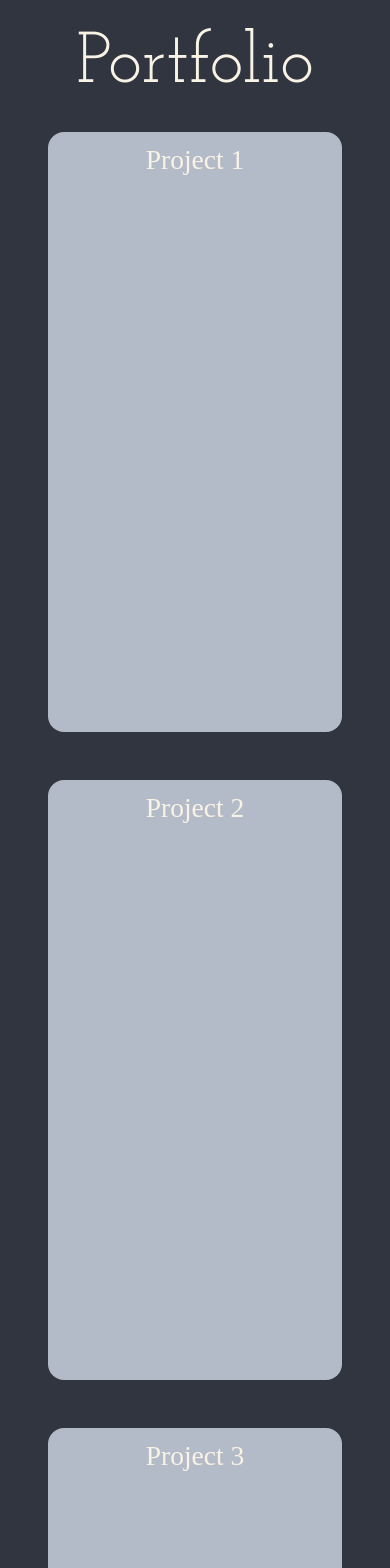
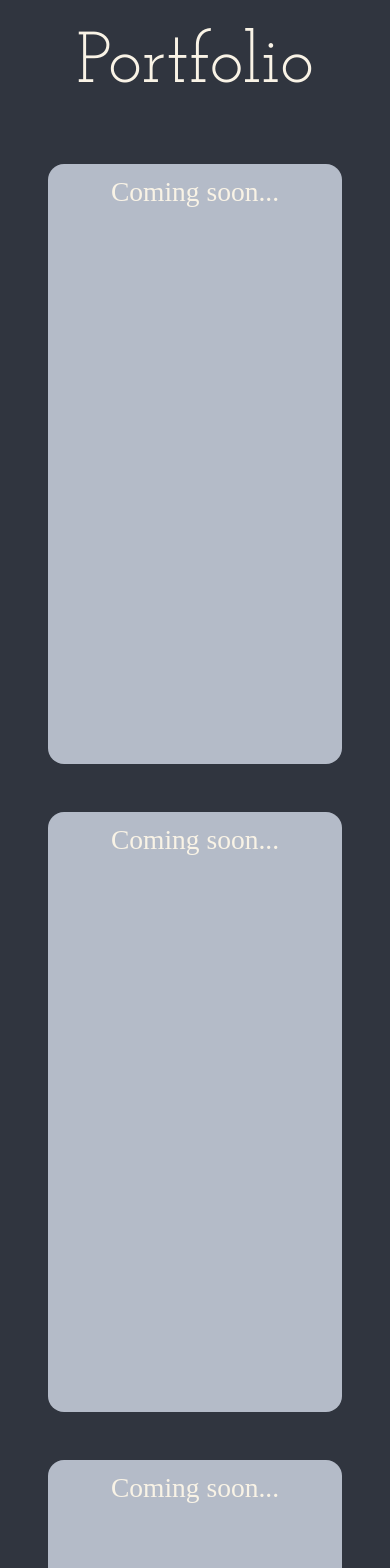
Before and after one commit to Laurasgold/home-page, a SvelteKit app: page / in a window 390 px wide. Shown: the part 3400-4968 px from the top of the page. Built offline with nearby package versions, Linux system fonts and the light colour scheme; a web font is replaced by a local one.

Commit message:
made section padding less crowded and...

```diff
--- a/src/routes/+page.svelte
+++ b/src/routes/+page.svelte
@@ -107,15 +107,15 @@
     <h2 class="portfolio-title">Portfolio</h2>
     <div class="portfolio-container">
       <div class="portfolio-card">
-        <p>Project 1</p>
+        <p>Coming soon...</p>
       </div>
 
       <div class="portfolio-card">
-        <p>Project 2</p>
+        <p>Coming soon...</p>
       </div>
 
       <div class="portfolio-card">
-        <p>Project 3</p>
+        <p>Coming soon...</p>
       </div>
     </div>
   </div>
@@ -361,6 +361,9 @@ Portfolio section
       grid-template-columns: 1fr;
       padding: 2rem;
     }
+    .portfolio-title {
+      padding-bottom: 2rem;
+    }
     .portfolio-card {
       /* height: clamp(14.063rem, 20.613vw + 9.425rem, 26.25rem);
       width: clamp(18.75rem, 12.685vw + 15.896rem, 26.25rem); */
@@ -441,7 +444,7 @@ Contact Me section
       padding-top: 5rem;
     }
     .contact-me-description {
-      padding-bottom: 1.5rem;
+      padding-bottom: 1.25rem;
     }
   }
 </style>
```
